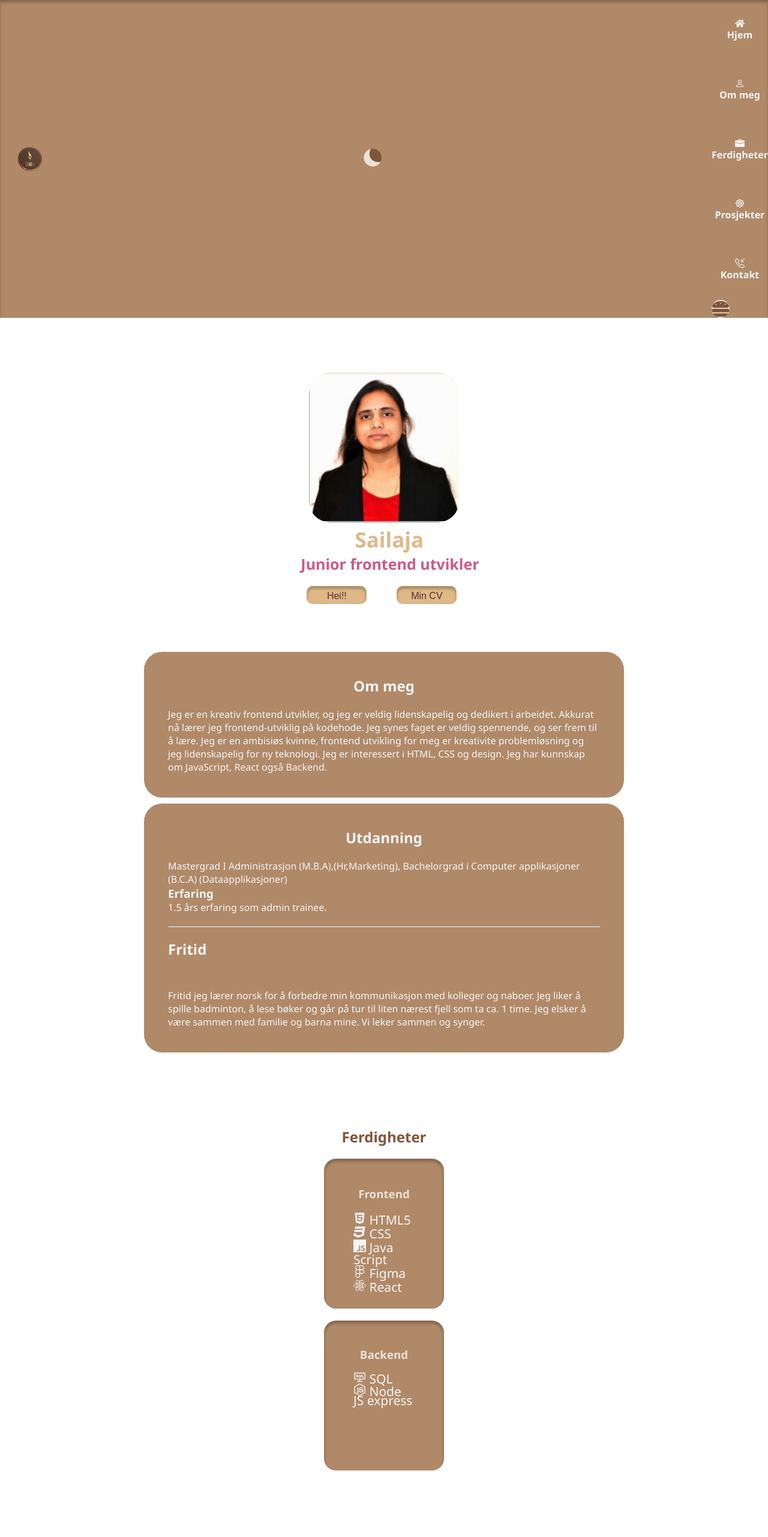
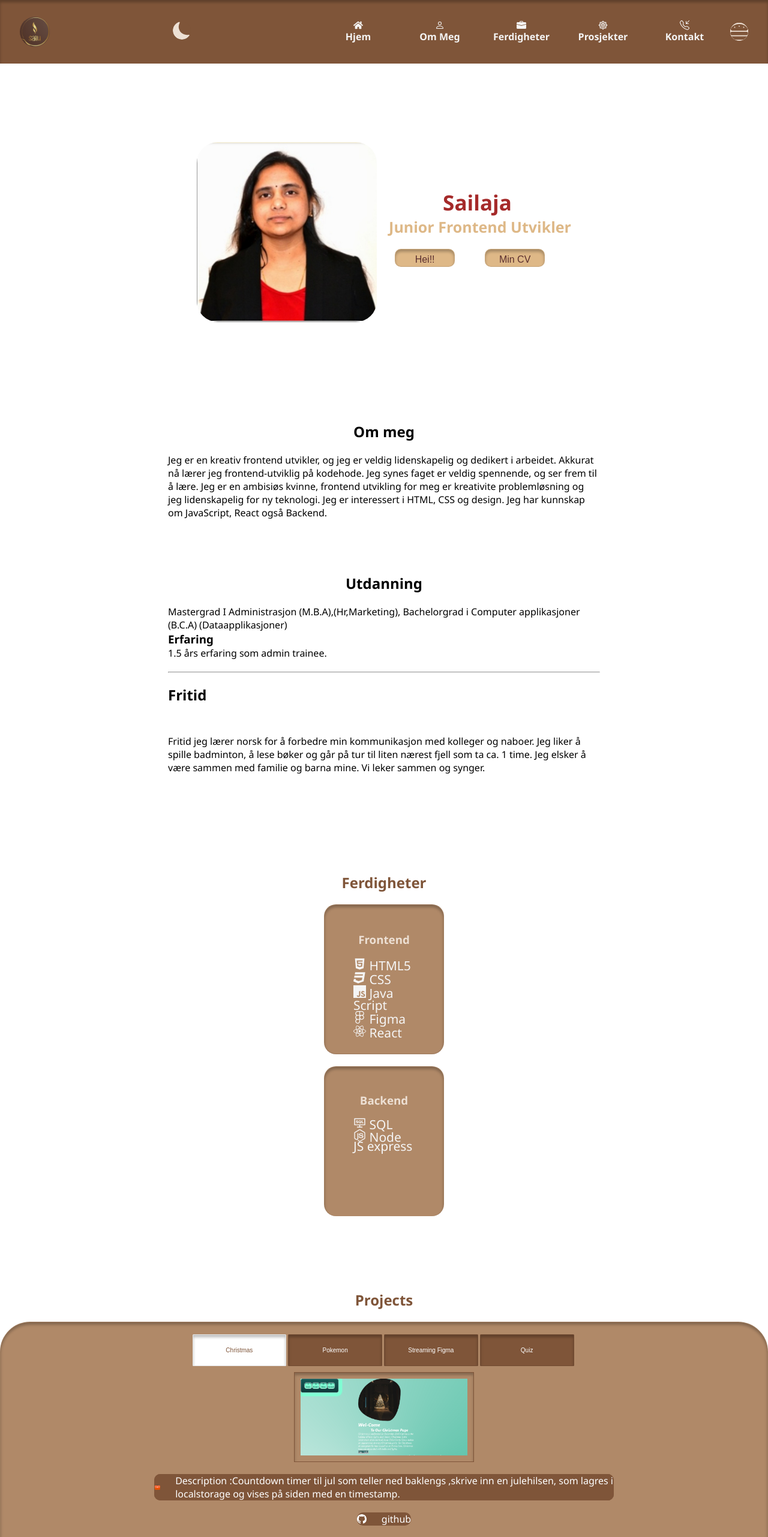
Before and after one commit to Sailaja-kodehode/new_portfolio, a React (Create React App) app: page / in a window 1280 px wide. Shown: the top 2563 px of the page at 60% size. Built offline with nearby package versions, Linux system fonts and the light colour scheme.

Commit message:
small modification

```diff
--- a/package.json
+++ b/package.json
@@ -1,6 +1,6 @@
 {
   "name": "new_portfolio",
-  "homepage": "https://github.io/Sailaja-kodehode/new_portfolio",
+  "homepage": "https://sailaja-kodehode.github.io/new_portfolio/",
   "version": "0.1.0",
   "private": true,
   "dependencies": {
--- a/public/index.html
+++ b/public/index.html
@@ -13,7 +13,7 @@
 
     <link rel="manifest" href="%PUBLIC_URL%/manifest.json" />
 
-    <title>React App</title>
+    <title>New_portfolio</title>
   </head>
   <body>
     <noscript>You need to enable JavaScript to run this app.</noscript>
--- a/src/Components/About/about.css
+++ b/src/Components/About/about.css
@@ -7,8 +7,8 @@
 }
 .about_container {
   margin-top: 10px;
-  background-color: #b08968;
-  color: whitesmoke;
+  /* background-color: #b08968;
+  color: whitesmoke; */
   border-radius: 30px;
   max-width: 800px;
   padding: 40px;
--- a/src/Components/Home/Home.jsx
+++ b/src/Components/Home/Home.jsx
@@ -20,7 +20,7 @@ export default function Home() {
 
         <div className="home_container_text">
           <h1 className="home_title">Sailaja</h1>
-          <h2 className="home_subtitle">Junior frontend utvikler</h2>
+          <h2 className="home_subtitle">Junior Frontend Utvikler</h2>
           {/* two Buttons to link CV and Contact page */}
           <div className="button-link">
             <button className="home_button">
--- a/src/Components/Home/home.css
+++ b/src/Components/Home/home.css
@@ -22,7 +22,7 @@
   font-size: 25px;
   margin-left: 20px;
   margin-bottom: 20px;
-  color: #cd5888;
+  color: burlywood;
   font-weight: bolder;
   justify-content: center;
   align-items: center;
@@ -58,7 +58,7 @@
   font-weight: bolder;
   align-items: center;
   justify-content: center;
-  color: burlywood;
+  color: brown;
   /* color: rgb(90, 46, 46); */
 }
 .home_title:hover {
@@ -80,3 +80,15 @@
     align-self: center;
   }
 }
+@media screen and (min-width: 900px) {
+  .home_container_image {
+    width: 300px;
+    height: 300px;
+  }
+  .home_container {
+    display: flex;
+    flex-direction: row;
+    width: 100%;
+    align-self: center;
+  }
+}
--- a/src/Components/Navbar/Navbar.jsx
+++ b/src/Components/Navbar/Navbar.jsx
@@ -12,6 +12,17 @@ import Image from "./../Assets/Profile/logo.png";
 
 export default function Navbar() {
   const [navbar, setNavbar] = useState(true);
+  useEffect(() => {
+    window.innerWidth <= 600 && setNavbar(false);
+    window.addEventListener("", () => {
+      window.innerWidth <= 600 && setNavbar(false);
+    });
+    return () =>
+      window.removeEventListener("", () => {
+        window.innerWidth <= 600 && setNavbar(false);
+      });
+  }, []);
+
   return (
     <div className="nav_container">
       <a href="index.html" className="nav_logo">
@@ -36,7 +47,7 @@ export default function Navbar() {
             <li className="nav_ul_li">
               <a className="nav_ul_li_a" href="#about">
                 <BsPerson />
-                Om meg
+                Om Meg
               </a>
             </li>
           )}
--- a/src/Components/Navbar/navBar.css
+++ b/src/Components/Navbar/navBar.css
@@ -1,30 +1,3 @@
-.nav_container {
-  display: flex;
-  box-sizing: border-box;
-  justify-content: space-between;
-  align-items: center;
-  width: 100%;
-  /* padding: 3px; */
-  background-color: #b08968;
-  box-shadow: 0px 4px 4px 0px rgba(0, 0, 0, 0.25) inset;
-}
-.nav {
-  display: flex;
-  justify-content: right;
-}
-.nav * {
-  z-index: 5;
-}
-.nav_logo {
-  margin-left: 15px;
-  width: 40px;
-  height: 40px;
-  border-radius: 50px;
-}
-.nav_ul {
-  flex-direction: row;
-  cursor: pointer;
-}
 .nav_ul_li {
   list-style: none;
   /* width: 120px; */
@@ -75,7 +48,7 @@
   border-radius: 30px;
 }
 
-/* @media screen and (max-width: 600px) {
+@media screen and (max-width: 900px) {
   .nav_ul {
     flex-direction: column;
   }
@@ -88,9 +61,132 @@
   .nav_ul_li:nth-child(5) {
     border-radius: 0 0 0 30px;
   }
+  .nav_ul {
+    display: block;
+    box-sizing: border-box;
+    flex-direction: column;
+    align-items: center;
+    cursor: pointer;
+  }
+  .nav_ul_li--menuBackground {
+    list-style: none;
+    width: 35px;
+    height: 35px;
+    display: block;
+    border-radius: 20px;
+    justify-content: center;
+    align-items: center;
+  }
 }
-@media screen and (max-width: 786px) {
-  .nav_ul_li_a {
-    flex-direction: row;
+.nav_container {
+  display: flex;
+  box-sizing: border-box;
+  justify-content: space-between;
+  align-items: center;
+  padding: 3px;
+  box-shadow: 0px 4px 4px 0px rgba(0, 0, 0, 0.25) inset;
+}
+
+.nav_ul {
+  display: flex;
+  box-sizing: border-box;
+  flex-direction: row;
+  justify-content: space-between;
+  align-items: center;
+  column-gap: 1rem;
+
+  cursor: pointer;
+}
+.nav_ul_li {
+  width: 120px;
+  height: 100px;
+  display: flex;
+  border-radius: 20px;
+  justify-content: center;
+  align-items: center;
+  list-style: none;
+  justify-self: center;
+}
+
+.nav_ul_li:hover:not(.nav_ul_li--menuBackground) {
+  background-color: burlywood;
+}
+.nav_ul_li_a:hover {
+  color: white;
+  /* color: palevioletred; */
+}
+
+.nav_ul_li--menuBackground {
+  width: 40px;
+  height: 40px;
+  border-radius: 50px;
+  justify-content: center;
+  align-items: center;
+  color: whitesmoke;
+  background-color: #7f5539;
+  margin-right: 20px;
+}
+
+@media screen and (max-width: 600px) {
+  .nav_ul {
+    display: block;
+    box-sizing: border-box;
+    flex-direction: column;
+    align-items: center;
+    cursor: pointer;
   }
-} */
+  .nav_ul_li--menuBackground {
+    list-style: none;
+    width: 35px;
+    height: 35px;
+    display: block;
+    border-radius: 20px;
+    justify-content: center;
+    align-items: center;
+  }
+}
+
+.nav_container {
+  display: flex;
+  box-sizing: border-box;
+  justify-content: space-between;
+  align-items: center;
+  column-gap: 1rem;
+  background: #7f5539;
+  box-shadow: 0px 4px 4px 0px rgba(0, 0, 0, 0.25) inset;
+}
+.nav_logo {
+  color: #7f5539;
+  font-weight: bolder;
+  font-style: bolder;
+  margin-left: 15px;
+  width: 50px;
+  height: 50px;
+  border-radius: 50px;
+}
+
+@media screen and (max-width: 400px) {
+  .nav_ul {
+    display: block;
+    box-sizing: border-box;
+    flex-direction: column;
+    align-items: center;
+    cursor: pointer;
+  }
+  .nav_ul_li--menuBackground {
+    list-style: none;
+    width: 25px;
+    height: 25px;
+    display: block;
+    border-radius: 15px;
+    justify-content: center;
+    align-items: center;
+  }
+  .nav_ul_li:hover:not(.nav_ul_li--menuBackground) {
+    background-color: burlywood;
+  }
+  .nav_ul_li_a:hover {
+    color: white;
+    /* color: palevioletred; */
+  }
+}
--- a/src/Components/Project/Project.jsx
+++ b/src/Components/Project/Project.jsx
@@ -56,6 +56,7 @@ function Projects() {
     },
   ];
   const [imgSet, setImgSet] = useState(0);
+
   function projectSelect(index) {
     setImgSet(() => index);
   }
--- a/src/Components/Project/project.css
+++ b/src/Components/Project/project.css
@@ -6,6 +6,7 @@
   padding-bottom: 20px;
   border-radius: 50px;
   display: flex;
+  justify-content: center;
   flex-direction: column;
   background: #b08968;
   box-shadow: 0px 4px 4px 0px rgba(0, 0, 0, 0.25) inset;
@@ -25,14 +26,14 @@
   margin-bottom: 10px;
 }
 .projects_button {
-  padding: 10px;
+  padding: 20px;
+  margin-right: 3px;
   border: none;
   cursor: pointer;
   color: white;
-  width: 52%;
-  font-size: 20px;
-  border-radius: 5px;
-  padding: 3px;
+  width: 42%;
+  font-size: 10px;
+  border-radius: 1.5px;
   background-color: #7f5539;
   box-shadow: 0px 4px 4px 0px rgba(0, 0, 0, 0.25) inset;
   border: 1px solid rgba(0, 0, 0, 0.1);
@@ -64,7 +65,7 @@
   display: flex;
   align-items: center;
   text-decoration: none;
-  gap: 15px;
+  gap: 25px;
   border-radius: 10px;
   margin-bottom: 20px;
   color: white;
@@ -82,7 +83,7 @@
   margin-bottom: 20px;
 }
 .projects_description {
-  width: 50%;
+  width: 60%;
   height: 50%;
   margin: 0 auto;
   border-radius: 10px;
```
Also changed, not shown: src/Components/Project/Carousel.jsx (added, +48 -0 lines), src/Components/Skills/skills.css (+8 -0 lines).
